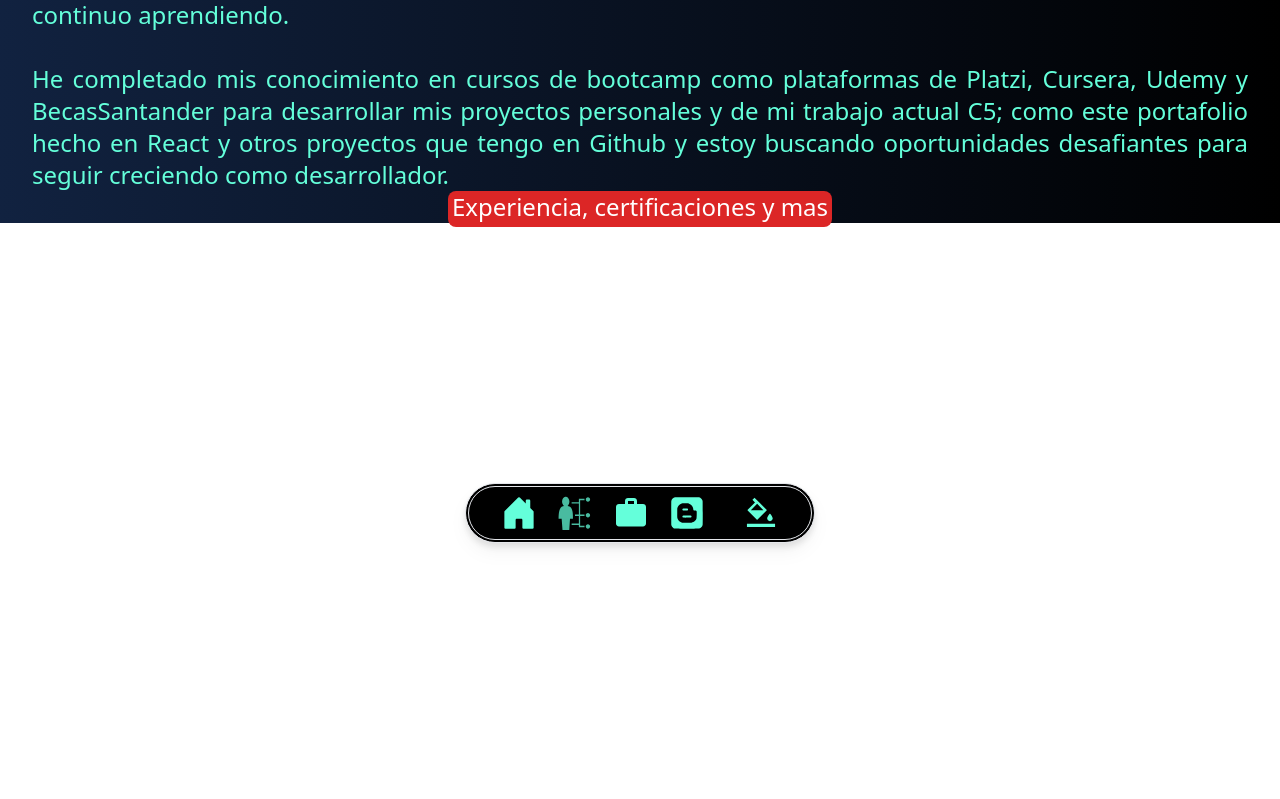
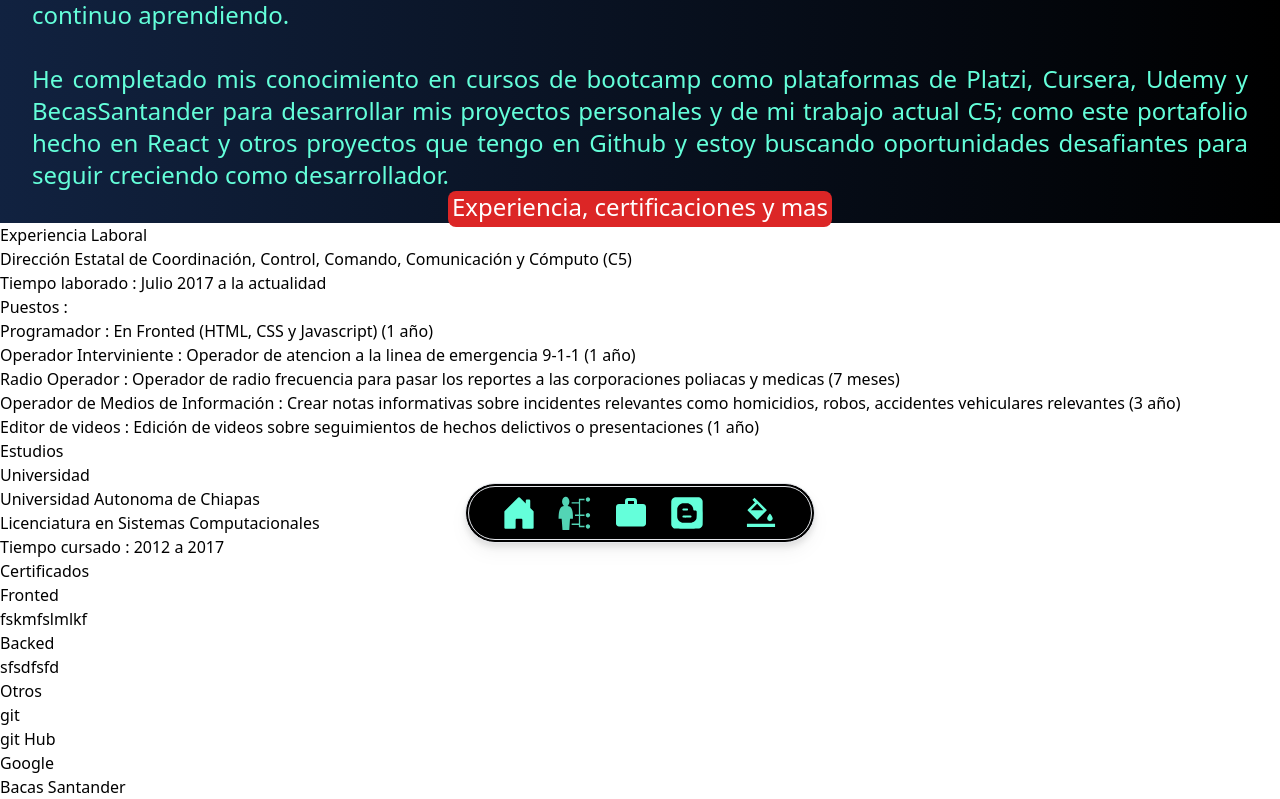
Before and after one commit to vfv9312/cvconreact, a React (Vite) app: page /habilidades in a window 1280 px wide. Shown: the part 257-1056 px from the top of the page. Before the commit the page ends 800 px from the top, so only its background shows below. Built offline with nearby package versions, Linux system fonts and the light colour scheme.

Commit message:
modifique direccion en el nav y app de la pantalla principal

```diff
--- a/package.json
+++ b/package.json
@@ -9,6 +9,7 @@
     "lint": "eslint . --ext ts,tsx --report-unused-disable-directives --max-warnings 0",
     "preview": "vite preview",
     "host": "vite --host",
+    "predeploy": "npm run build",
     "deploy": "gh-pages -d dist"
   },
   "dependencies": {
--- a/src/App.tsx
+++ b/src/App.tsx
@@ -15,7 +15,7 @@
   {path:'/proyectos', element:<Proyectos/>},
   {path:'/blog', element: <Acercade/>},
   {path:'/*', element: <NotFound/>},
-  {path:'/' ,element: <Principal/>},
+  {path:'/cvconreact/' ,element: <Principal/>},
 ]);
 return ruta;
 }
--- a/src/Componentes/Navbar/index.tsx
+++ b/src/Componentes/Navbar/index.tsx
@@ -20,7 +20,7 @@
             <ul className="flex items-center  gap-5">
                 <li className=" font-semibold text-lg">
                     <NavLink
-                    to='/'
+                    to='/cvconreact/'
                     className= {({isActive})=> isActive ? textDecoration : undefined }
                     >
                      <span><BsFillHouseDoorFill color="var(--color-secundario)" className=" h-9 w-auto hover:scale-110 transition-transform"/></span>
--- a/src/Componentes/Trabajos/index.tsx
+++ b/src/Componentes/Trabajos/index.tsx
@@ -2,8 +2,37 @@
 
 const Trabajos = () => {
     return(
-<section className="bg-gradient-to-r from-[var(--color-primario)] to-[var(--color-tercero)]">
-
+<section className=" bg-white">
+<div>
+<h1>Experiencia Laboral</h1>
+<h2>Dirección Estatal de Coordinación, Control, Comando, Comunicación y Cómputo (C5) </h2>
+<h3>Tiempo laborado : Julio 2017 a la actualidad</h3>
+<h3>Puestos : </h3>
+<p>Programador : En Fronted (HTML, CSS y Javascript) (1 año)</p>
+<p>Operador Interviniente : Operador de atencion a la linea de emergencia 9-1-1 (1 año)</p>
+<p>Radio Operador : Operador de radio frecuencia para pasar los reportes a las corporaciones poliacas y medicas (7 meses)</p>
+<p>Operador de Medios de Información : Crear notas informativas sobre incidentes relevantes como homicidios, robos, accidentes vehiculares relevantes (3 año)</p>
+<p>Editor de videos : Edición de videos sobre seguimientos de hechos delictivos o presentaciones (1 año)</p>
+</div>
+<div>
+    <h1>Estudios</h1>
+<h1>Universidad</h1>
+<h2>Universidad Autonoma de Chiapas</h2>
+<h2>Licenciatura en Sistemas Computacionales</h2>
+<p>Tiempo cursado : 2012 a 2017</p>
+</div>
+<div>
+    <h1>Certificados</h1>
+    <h1>Fronted</h1>
+    <p>fskmfslmlkf</p>
+    <h1>Backed</h1>
+    <p>sfsdfsfd</p>
+    <h1>Otros</h1>
+    <p>git</p>
+    <p>git Hub</p>
+    <p>Google</p>
+    <p>Bacas Santander</p>
+</div>
 </section>
     );
 }
--- a/src/Paginas/Habilidades/index.tsx
+++ b/src/Paginas/Habilidades/index.tsx
@@ -1,4 +1,5 @@
 
+import Trabajos from "../../Componentes/Trabajos";
 import { GlobalContext } from "../../Context";
 import { useContext } from "react";
 
@@ -25,6 +26,8 @@
                 <h1 className="text-white text-center self-center">Experiencia, certificaciones y mas</h1></div>
                 </article>
 
+            <Trabajos></Trabajos>
+
         </section>
     );
 }
```
